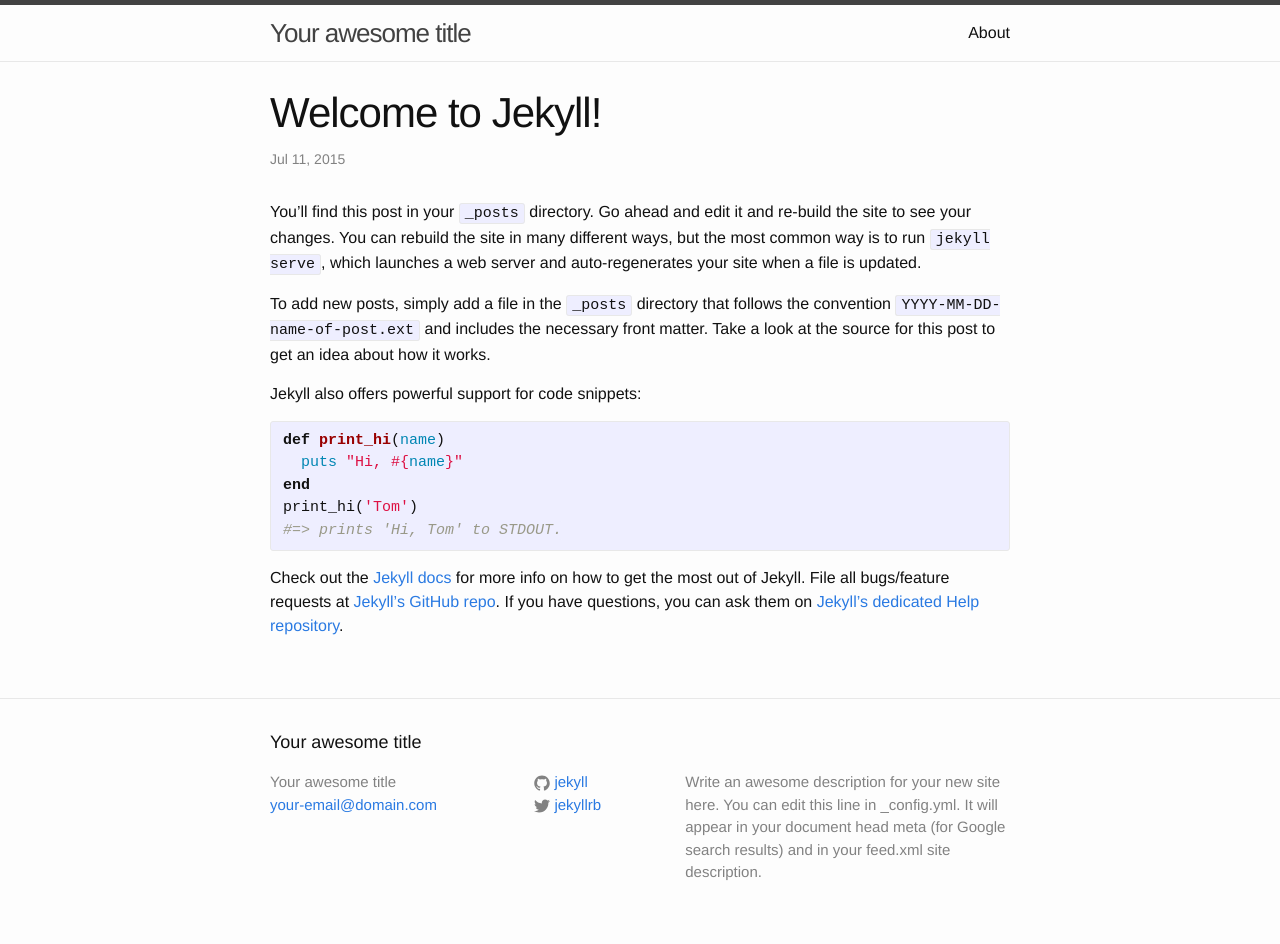
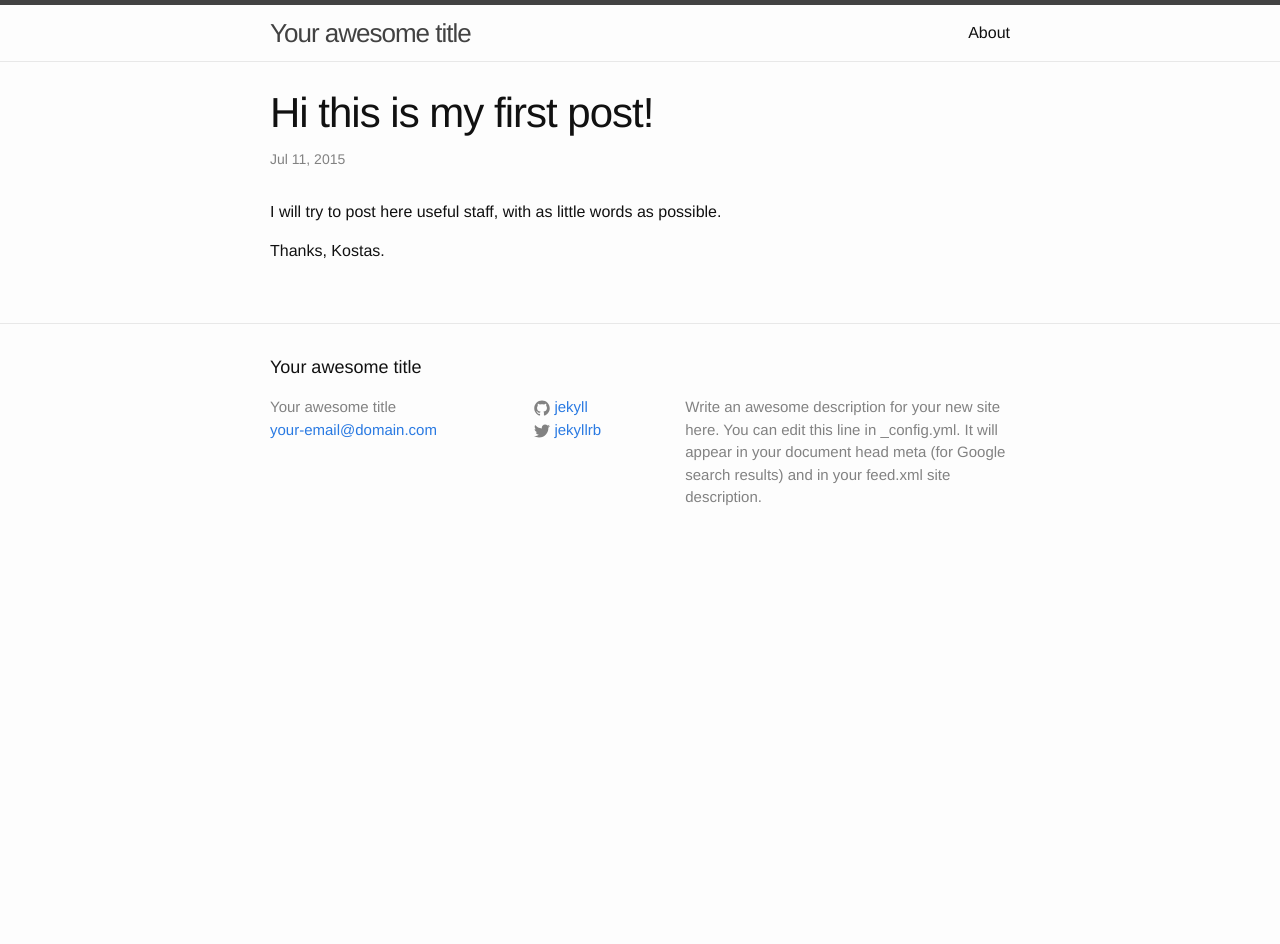
Before and after one commit to nskostas/nskostas.github.io, a Jekyll site: the page built from _posts/2015-07-11-welcome-to-jekyll.markdown, in a window 1280 px wide. Built offline with Jekyll 4.4.1, drawn with Linux system fonts in a browser that asks for light colours; after the commit the page ends 900 px from its top, so only the background shows below that.

Commit message:
1st post

```diff
--- a/_posts/2015-07-11-welcome-to-jekyll.markdown
+++ b/_posts/2015-07-11-welcome-to-jekyll.markdown
@@ -1,25 +1,10 @@
 ---
 layout: post
-title:  "Welcome to Jekyll!"
+title:  "Hi this is my first post!"
 date:   2015-07-11 13:50:25
-categories: jekyll update
+categories: jekyll
 ---
-You’ll find this post in your `_posts` directory. Go ahead and edit it and re-build the site to see your changes. You can rebuild the site in many different ways, but the most common way is to run `jekyll serve`, which launches a web server and auto-regenerates your site when a file is updated.
+I will try to post here useful staff, with as little words as possible.
 
-To add new posts, simply add a file in the `_posts` directory that follows the convention `YYYY-MM-DD-name-of-post.ext` and includes the necessary front matter. Take a look at the source for this post to get an idea about how it works.
-
-Jekyll also offers powerful support for code snippets:
-
-{% highlight ruby %}
-def print_hi(name)
-  puts "Hi, #{name}"
-end
-print_hi('Tom')
-#=> prints 'Hi, Tom' to STDOUT.
-{% endhighlight %}
-
-Check out the [Jekyll docs][jekyll] for more info on how to get the most out of Jekyll. File all bugs/feature requests at [Jekyll’s GitHub repo][jekyll-gh]. If you have questions, you can ask them on [Jekyll’s dedicated Help repository][jekyll-help].
-
-[jekyll]:      http://jekyllrb.com
-[jekyll-gh]:   https://github.com/jekyll/jekyll
-[jekyll-help]: https://github.com/jekyll/jekyll-help
+Thanks,
+Kostas.
```
